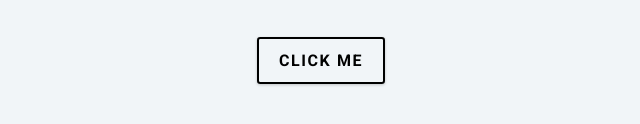
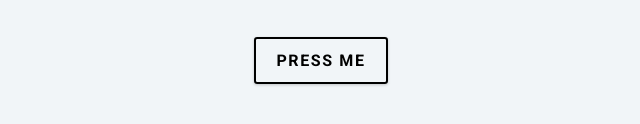
Before and after one commit to AjayNeman45/javaScript, a plain HTML site: page color flipper/index.html in a window 1280 px wide. Shown: the part 452-576 px from the top of the page, 319-959 px from the left. Drawn offline with nearby package versions, Linux system fonts and the light colour scheme.

Commit message:
button text changes

```diff
--- a/color flipper/index.html
+++ b/color flipper/index.html
@@ -20,7 +20,7 @@
       <main>
         <div class="container">
           <h2>background color : <span class="color">#F1F5F8</span></h2>
-          <button class="btn btn-hero" id="btn">click me</button>
+          <button class="btn btn-hero" id="btn">press me</button>
         </div>
       </main>
     <script src="./script.js"></script>
```
